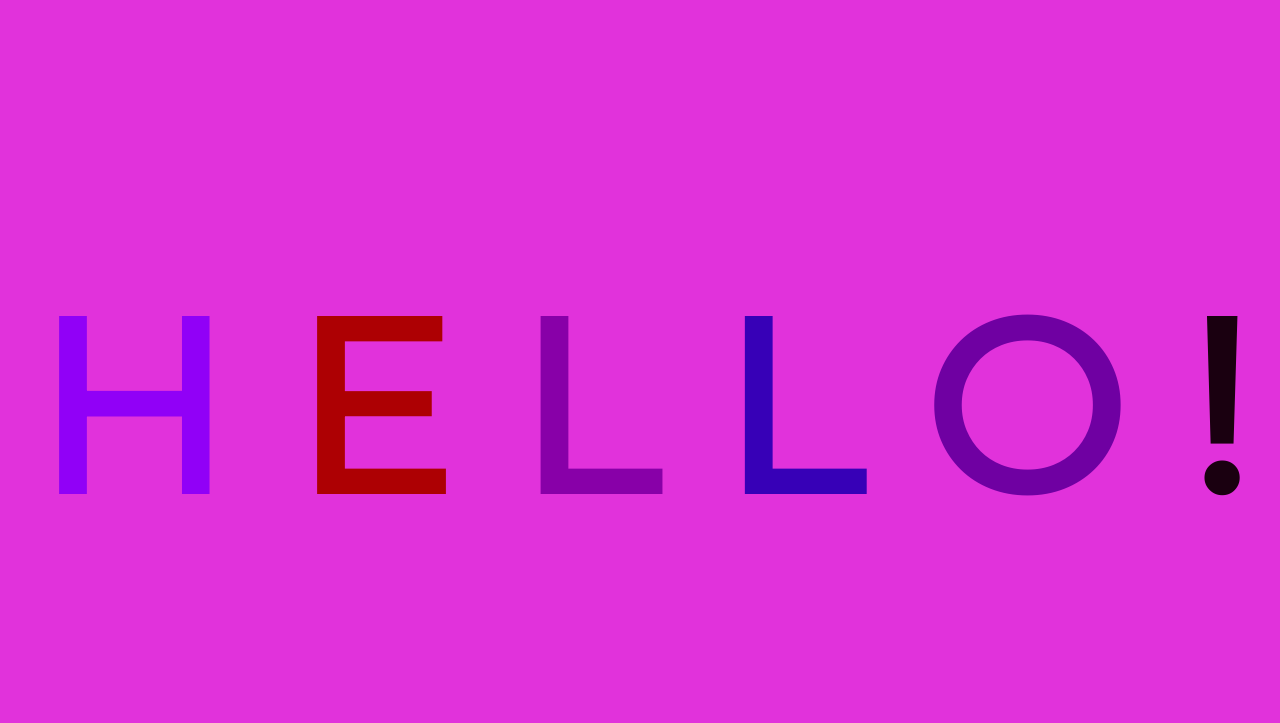
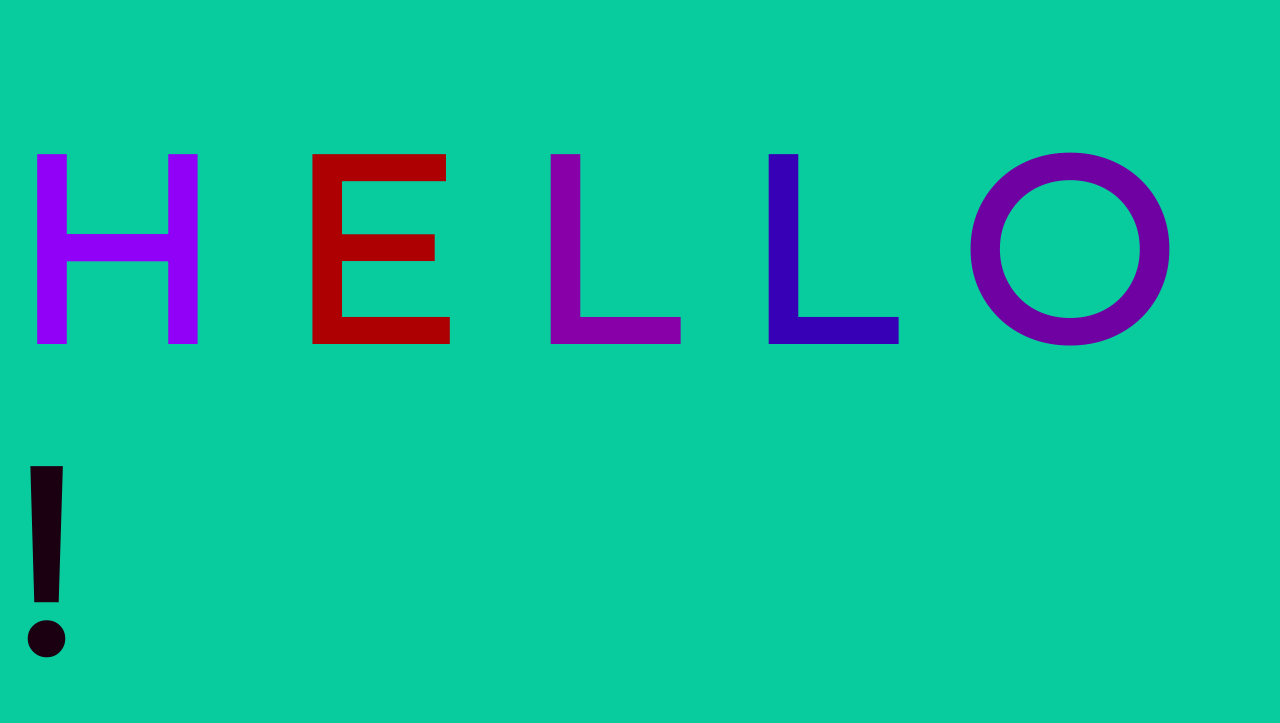
Before and after one commit to AirballsGit/AnimatedTextGitDemo, a plain HTML site: page index.html in a window 1280 px wide. Drawn offline with Linux system fonts and the light colour scheme.

Commit message:
tweak css

```diff
--- a/app.css
+++ b/app.css
@@ -3,11 +3,11 @@ body {
     justify-content: center;
     align-items: center;
     height: 100vh;
-    background-color: rgb(225, 50, 219);
+    background-color: rgb(9, 204, 158);
 }
 
 h1 {
-    font-size: 15rem;
+    font-size: 16rem;
     font-family: Montserrat;
 }
 
```
